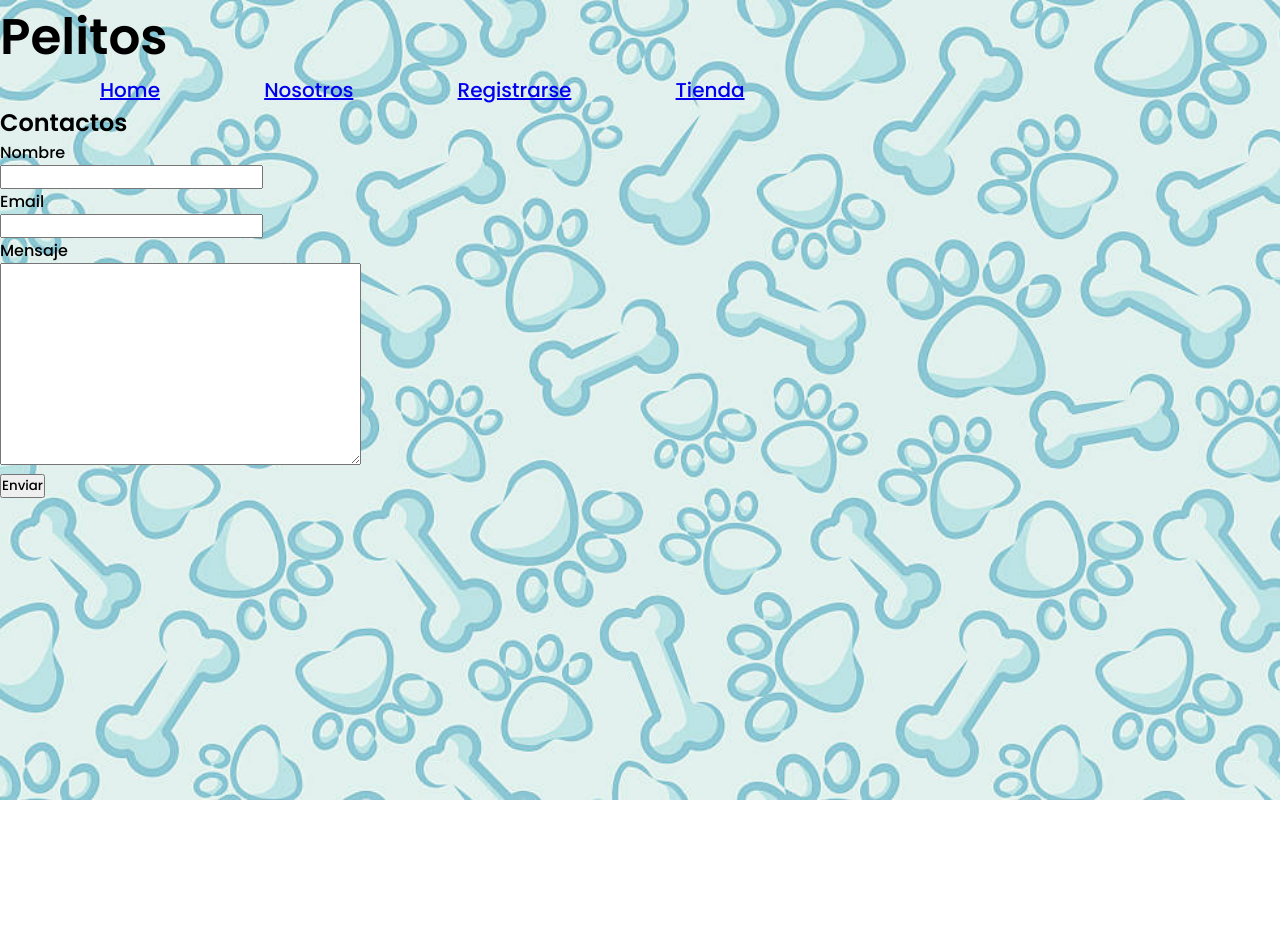
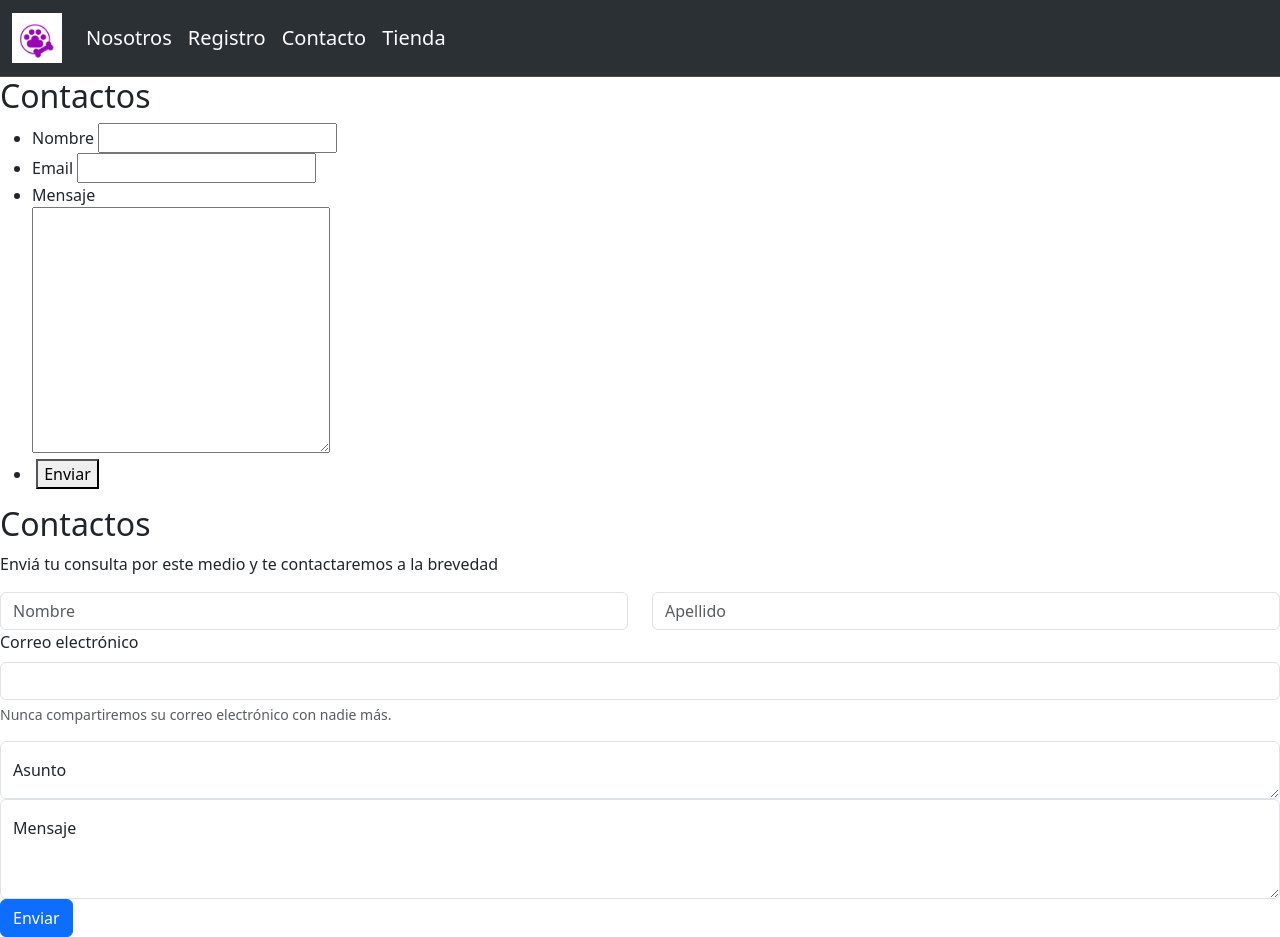
Before and after one commit to IsabelMartha/IsabelMartha.github.io, a plain HTML site: page contacto.html in a window 1280 px wide. Before the commit the page ends 800 px from the top, so only its background shows below. Drawn offline with nearby package versions, Linux system fonts and the light colour scheme.

Commit message:
formulario

```diff
--- a/contacto.css
+++ b/contacto.css
@@ -1,36 +1,15 @@
 * {
     margin: 0;
     padding: 0;
-    font-family: 'Poppins', sans-serif;
+	font-family: 'Poppins', sans-serif;
 }
 
-body {
-    background-image: url('fondo11.jpg');
-    background-attachment: fixed;
-    background-repeat: repeat;
-    background-size: contain;
-
-}
-h1 {
-    font-size: 50px;
-}
-nav ul {
-    list-style: none;
+ul {
+	list-style-type: none;
+	margin-left: 37%;
+	padding: 0;
 }
 
-nav ul li {
-    display: inline;
-    padding-inline-start: 100px;
-    font-size: 20px;
-
+.rating {
+	margin-left: 37%;
 }
-
-
-div {
-    display: flex;
-}
-
-div input {
-    display: flex;
-    justify-content: center;
-}
--- a/contacto.html
+++ b/contacto.html
@@ -1,30 +1,44 @@
 <!DOCTYPE html>
 <html lang="en">
+
 <head>
     <meta charset="UTF-8">
     <meta http-equiv="X-UA-Compatible" content="IE=edge">
     <meta name="viewport" content="width=device-width, initial-scale=1.0">
-    <link rel="icon" type="image/png" sizes=""  href="favicon.png">
-    <link rel="stylesheet" href="contacto.css">
+	<meta name="keywords" content="pets shops,gato,perro">
+	<meta name="description" content="Pagina de inicio, productos destacados,blog">
+    <link rel="icon" type="image/png" sizes="" href="favicon.png">
+    <link href="https://cdn.jsdelivr.net/npm/bootstrap@5.3.0/dist/css/bootstrap.min.css" rel="stylesheet" integrity="sha384-9ndCyUaIbzAi2FUVXJi0CjmCapSmO7SnpJef0486qhLnuZ2cdeRhO02iuK6FUUVM" crossorigin="anonymous">
     <link rel="preconnect" href="https://fonts.googleapis.com">
     <link rel="preconnect" href="https://fonts.gstatic.com" crossorigin>
-    <link href="https://fonts.googleapis.com/css2?family=Poppins:ital,wght@0,200;0,300;0,500;0,600;1,300&display=swap" rel="stylesheet">
-    <title>Contacto</title>
+    <link href="https://fonts.googleapis.com/css2?family=Poppins:ital,wght@0,200;0,300;0,500;0,600;1,300&display=swap"rel="stylesheet">
+	<link rel="stylesheet" href="index.css">
+    <title>Pelitos Pets Shops</title>
 </head>
 <body>
-    <header>
-        <h1>Pelitos</h1>
-        <section>
-            <nav>
-                <ul>
-                    <li><a href="index.html">Home</a></li>
-                    <li><a href="nosotros.html">Nosotros</a></li>
-                    <li><a href="registro.html">Registrarse</a></li>
-                    <li><a href="tienda.html">Tienda</a></li>
-                </ul>
-            </nav>
-        </section>
-    </header>
+  <nav class="navbar navbar-expand-lg fs-5 bg-body-tertiary navbar bg-dark border-bottom border-bottom-dark" data-bs-theme="dark">
+    <div class="container-fluid">
+      <a class="navbar-brand" class="fs-1" href="index.html"><img src="favicon.png" alt="logo"  width="50" height="50"></a>
+      <button class="navbar-toggler" type="button" data-bs-toggle="collapse" data-bs-target="#navbarNavDropdown" aria-controls="navbarNavDropdown" aria-expanded="false" aria-label="Toggle navigation">
+        <span class="navbar-toggler-icon"></span>
+      </button>
+      <div class="collapse navbar-collapse" id="navbarNavDropdown">
+        <ul class="navbar-nav">
+          <li class="nav-item">
+            <a class="nav-link active"  aria-current="page" href="nosotros.html">Nosotros</a>
+          </li>
+          <li class="nav-item">
+            <a class="nav-link active" href="registro.html">Registro</a>
+          </li>
+          <li class="nav-item">
+            <a class="nav-link active" href="contacto.html">Contacto</a>
+          <li class="nav-item">
+            <a class="nav-link active" href="tienda.html">Tienda</a>
+          </li>
+        </ul>
+      </div>
+    </div>
+  </nav>
 
     <main>
         <h2 class="titulo-contactos">Contactos</h2>
@@ -53,7 +67,38 @@
         </div>
     </main>
 
+    <main>
+        <h2 class="titulo-contactos">Contactos</h2>
+        <p>Enviá tu consulta por este medio y te contactaremos a la brevedad</p>
+        <form>
+            <div class="row">
+                <div class="col">
+                    <input type="text" class="form-control" placeholder="Nombre" aria-label="Nombre">
+                </div>
+                <div class="col">
+                    <input type="text" class="form-control" placeholder="Apellido" aria-label="Apellido">
+                </div>
+            </div>
+            <div class="mb-3">
+                <label for="exampleInputEmail1" class="form-label">Correo electrónico</label>
+                <input type="email" class="form-control" id="exampleInputEmail1" aria-describedby="emailHelp">
+                <div id="emailHelp" class="form-text">Nunca compartiremos su correo electrónico con nadie más.</div>
+            </div>
+            <div class="form-floating">
+                <textarea class="form-control" placeholder="Leave a comment here" id="floatingTextarea"></textarea>
+                <label for="floatingTextarea">Asunto</label>
+            </div>
+            <div class="form-floating">
+                <textarea class="form-control" placeholder="Leave a comment here" id="floatingTextarea2"
+                    style="height: 100px"></textarea>
+                <label for="floatingTextarea2">Mensaje</label>
+            </div>
+            <button type="button" class="btn btn-primary">Enviar</button>
 
+
+
+        </form>
+    </main>
 
 
 </body>
```
